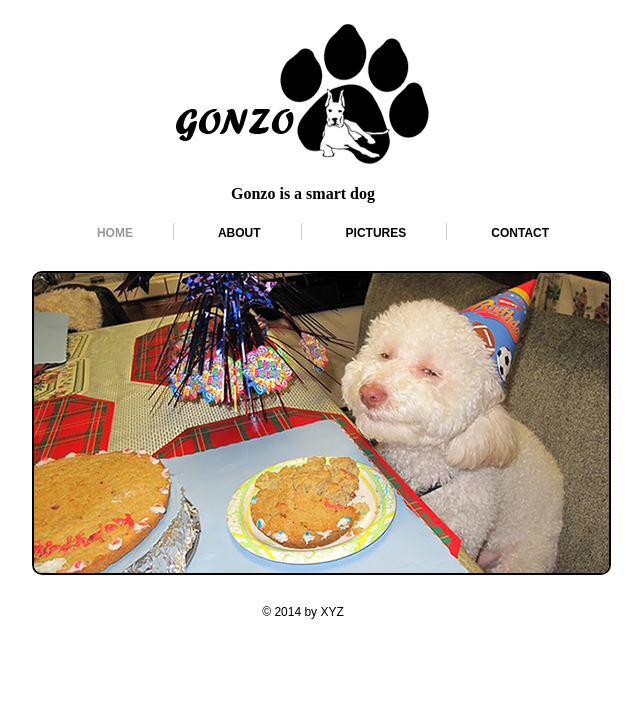
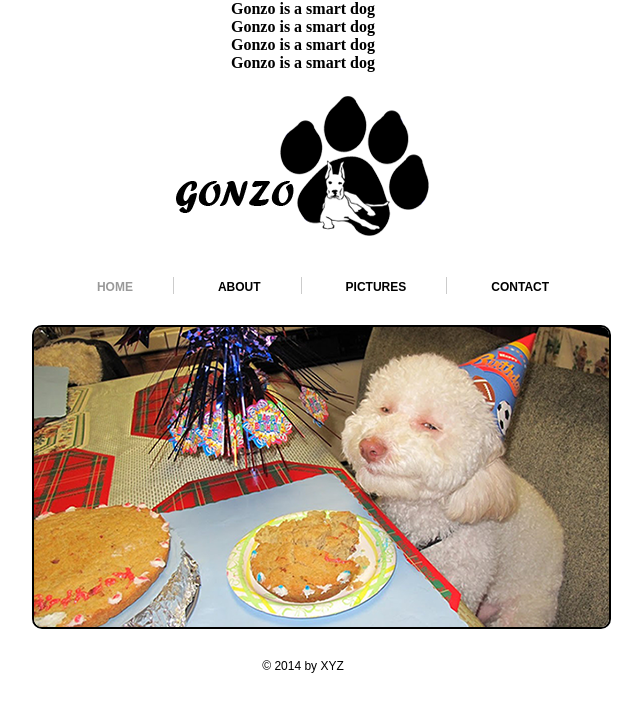
Before and after one commit to Popcev/LearningFromThenewboston, a plain HTML site: page Dogs_Site/index.html in a window 1280 px wide. Shown: the whole page, without its empty margins (337-979 px from the left). Drawn offline with Linux system fonts and the light colour scheme.

Commit message:
im commiting my project as Kevin

```diff
--- a/Dogs_Site/index.html
+++ b/Dogs_Site/index.html
@@ -8,6 +8,10 @@
 <body>
 
 
+								<h4 style="text-align:center;">Gonzo is a smart dog</h4>
+				<h4 style="text-align:center;">Gonzo is a smart dog</h4>
+				<h4 style="text-align:center;">Gonzo is a smart dog</h4>
+				<h4 style="text-align:center;">Gonzo is a smart dog</h4>
 <!--Header Starts-->
 
 	<div class="header">
@@ -16,7 +20,6 @@
 
 			<h1><a href="#">GONZO</a></h1>
 			<br>
-				<h4 style="text-align:center;">Gonzo is a smart dog</h4>
 		</div>
 
 	</div>
```
